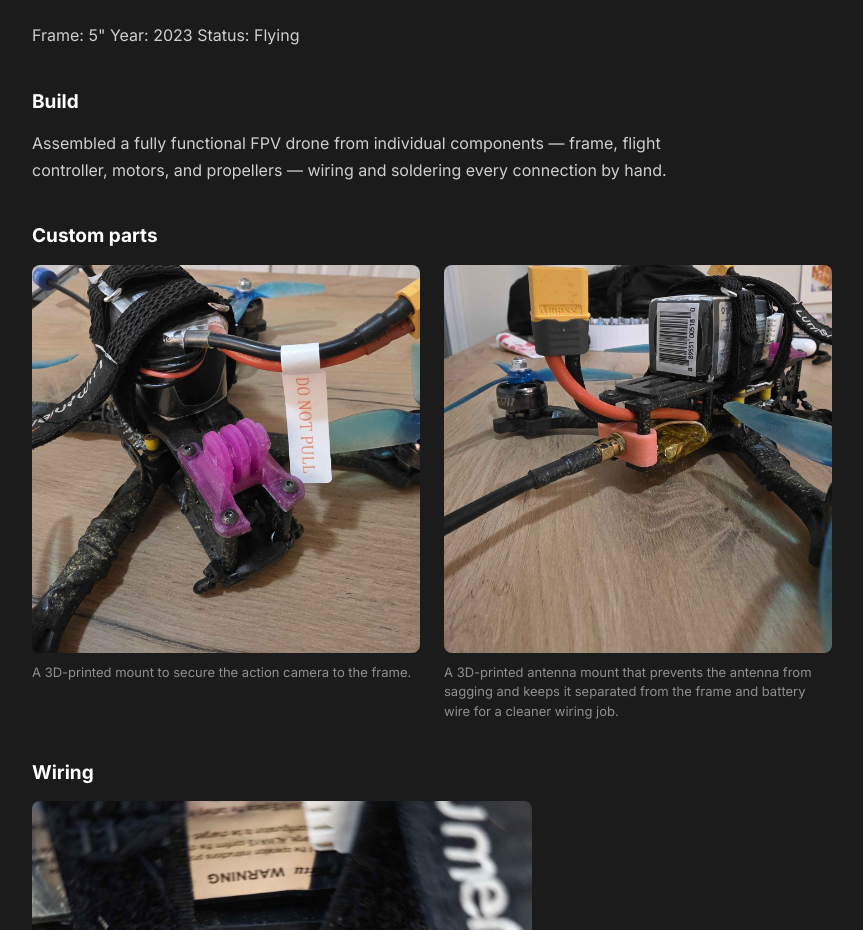
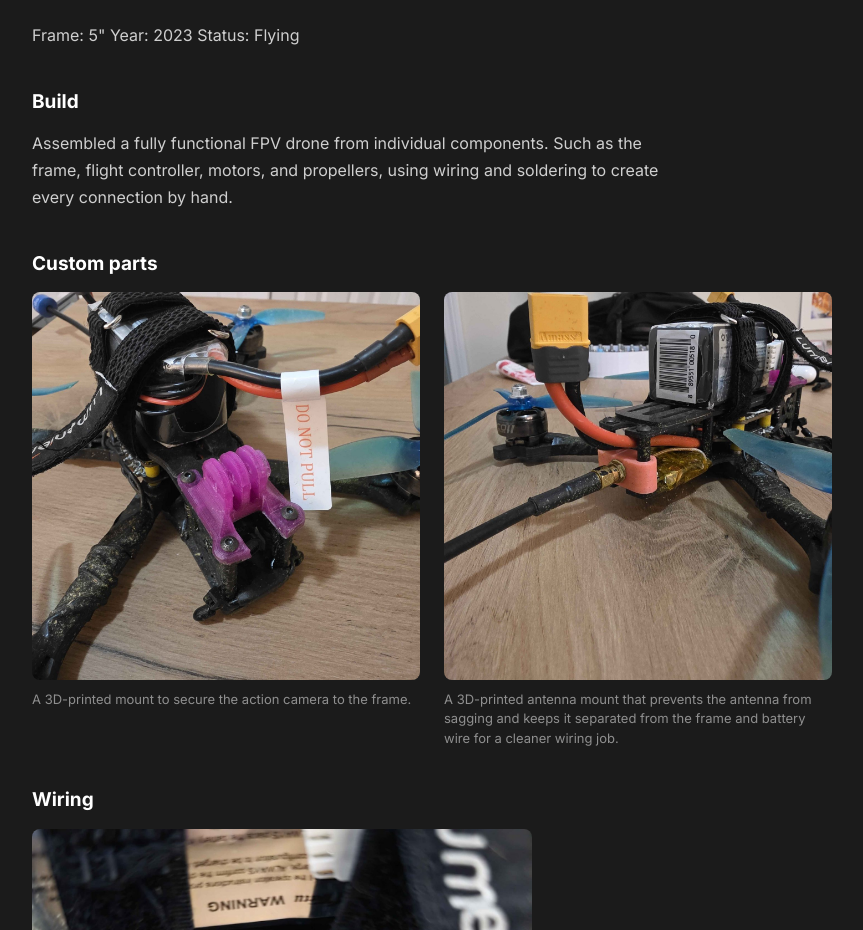
Before and after one commit to Tough24mingd/Resume, a plain HTML site: page fpv-drone.html in a window 1280 px wide. Shown: the part 882-1812 px from the top of the page, without its empty margins (108-971 px from the left). Drawn offline with Linux system fonts and the light colour scheme.

Commit message:
Update fpv-drone.html

```diff
--- a/fpv-drone.html
+++ b/fpv-drone.html
@@ -28,8 +28,8 @@
 
   <h2>Build</h2>
   <p>
-    Assembled a fully functional FPV drone from individual components —
-    frame, flight controller, motors, and propellers — wiring and soldering
+    Assembled a fully functional FPV drone from individual components. Such as the
+    frame, flight controller, motors, and propellers, using wiring and soldering to create
     every connection by hand.
   </p>
 
```
